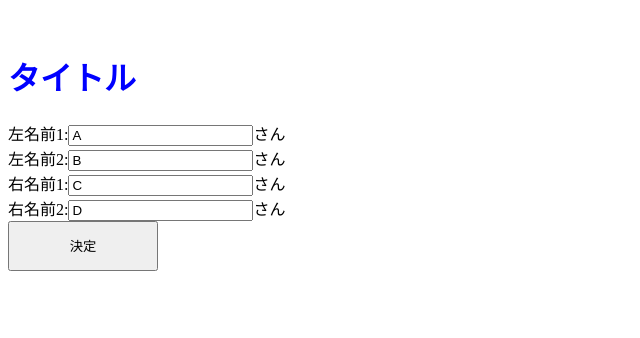
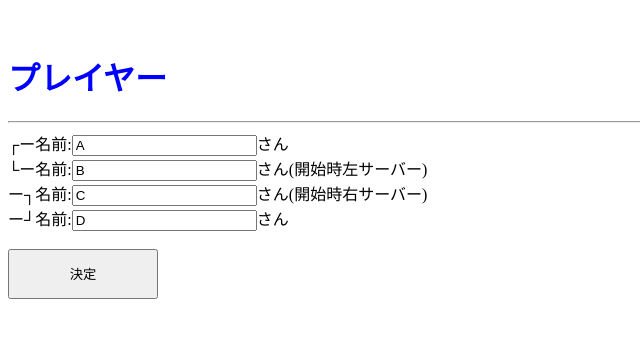
Before and after one commit to KyoM0705/BadScore, a Django app: page /badApp/member/ in a window 1280 px wide. Shown: the top 338 px of the page, without its empty margins (0-640 px from the left). Run offline with Django 3.2, Linux system fonts and the light colour scheme.

Commit message:
[fix] プレイヤーの表示不具合修正(ルール通りに入れ替わらない) [fix] member画面のレイアウト微修正 [fix]要調査。静的ファイルの変更が反映されないためコート画像2を作成して暫定対応した

```diff
--- a/badApp/views.py
+++ b/badApp/views.py
@@ -47,12 +47,13 @@ def member(request):
 
 
 def bad(request):
-    # テーブルから4名の名前取得
+    # テーブルから最新取得
     column = Score.objects.order_by('-id').first()
     ll = column.leftLeft
     lr = column.leftRight
     rl = column.rightLeft
     rr = column.rightRight
+    server = column.server
 
     if not request.POST.get('score'):
         left_count = 0
@@ -64,22 +65,35 @@ def bad(request):
     # left=1,right=2
     score = request.POST.get('score')
 
-    # 奇数偶数でサーブコート判定、左コートのメンバーを入れ替える
+    # 奇数偶数でサーブコート判定、左コートのメンバー判定
     if score == '1':
         left_count += 1
         if left_count % 2 == 0:
             flag = "left_even"
         else:
             flag = "left_odd"
-        data = {
-            'leftCount': left_count,
-            'rightCount': right_count,
-            'court': flag,
-            'll': lr,
-            'lr': ll,
-            'rl': rl,
-            'rr': rr,
-        }
+
+        # サーブ維持の場合のみメンバー入れ替え
+        if server == "" or server == "left":
+            data = {
+                'leftCount': left_count,
+                'rightCount': right_count,
+                'court': flag,
+                'll': lr,
+                'lr': ll,
+                'rl': rl,
+                'rr': rr,
+            }
+        else:
+            data = {
+                'leftCount': left_count,
+                'rightCount': right_count,
+                'court': flag,
+                'll': ll,
+                'lr': lr,
+                'rl': rl,
+                'rr': rr,
+            }
 
         # スコアをインサート
         insertscore = Score(
@@ -90,12 +104,13 @@ def bad(request):
             leftRight=data['lr'],
             rightLeft=data['rl'],
             rightRight=data['rr'],
+            server="left",
         )
         insertscore.save()
 
         return render(request, 'badApp/bad.html', data)
 
-    # 奇数偶数でサーブコート判定、右コートのメンバーを入れ替える
+    # 奇数偶数でサーブコート判定、右コートのメンバー判定
     elif score == '2':
         right_count += 1
         if right_count % 2 == 0:
@@ -103,15 +118,27 @@ def bad(request):
         else:
             flag = "right_odd"
 
-        data = {
-            'leftCount': left_count,
-            'rightCount': right_count,
-            'court': flag,
-            'll': ll,
-            'lr': lr,
-            'rl': rr,
-            'rr': rl,
-        }
+        # サーブ維持の場合のみメンバー入れ替え
+        if server == "" or server == "right":
+            data = {
+                'leftCount': left_count,
+                'rightCount': right_count,
+                'court': flag,
+                'll': ll,
+                'lr': lr,
+                'rl': rr,
+                'rr': rl,
+            }
+        else:
+            data = {
+                'leftCount': left_count,
+                'rightCount': right_count,
+                'court': flag,
+                'll': ll,
+                'lr': lr,
+                'rl': rl,
+                'rr': rr,
+            }
 
         # スコアをインサート
         insertscore = Score(
@@ -122,6 +149,7 @@ def bad(request):
             leftRight=data['lr'],
             rightLeft=data['rl'],
             rightRight=data['rr'],
+            server="right",
         )
         insertscore.save()
 
--- a/templates/badApp/bad.html
+++ b/templates/badApp/bad.html
@@ -32,9 +32,9 @@
    {% else %}{% if court == "left_even" %}
        <img src="{% static 'badApp/left_even.jpg' %}" />
    {% else %}{% if court == "right_odd" %}
-       <img src="{% static 'badApp/right_odd.jpg' %}" />
+       <img src="{% static 'badApp/right_odd2.jpg' %}" />
    {% else %}{% if court == "right_even" %}
-       <img src="{% static 'badApp/right_even.jpg' %}" />
+       <img src="{% static 'badApp/right_even2.jpg' %}" />
    {% else %}
        <img src="{% static 'badApp/original.jpg' %}" />
    {% endif %}{% endif %}{% endif %}{% endif %}
--- a/templates/badApp/member.html
+++ b/templates/badApp/member.html
@@ -11,17 +11,18 @@
     <link href="{% static 'css/style.css' %}" rel="stylesheet">
 </head>
 <body>
-　　<h1>タイトル</h1>
-
+　　<h1>プレイヤー</h1>
+<hr>
     <form action="" method="post">
         {% csrf_token %}
-        <label>左名前1:<input type="text" size="20" name="left_name1" value="A"></label>さん
+        <label>┌ー名前:<input type="text" size="20" name="left_name1" value="A"></label>さん
         <br>
-        <label>左名前2:<input type="text" size="20" name="left_name2" value="B"></label>さん
+        <label>└ー名前:<input type="text" size="20" name="left_name2" value="B"></label>さん(開始時左サーバー)
         <br>
-        <label>右名前1:<input type="text" size="20" name="right_name1" value="C"></label>さん
+        <label>ー┐名前:<input type="text" size="20" name="right_name1" value="C"></label>さん(開始時右サーバー)
         <br>
-        <label>右名前2:<input type="text" size="20" name="right_name2" value="D"></label>さん
+        <label>ー┘名前:<input type="text" size="20" name="right_name2" value="D"></label>さん
+        <br>
         <br>
         <input id="decision" type="submit" value="決定">
     </form>
```
Also changed, not shown: static/badApp/right_even2.jpg (added), static/badApp/right_odd2.jpg (added).
